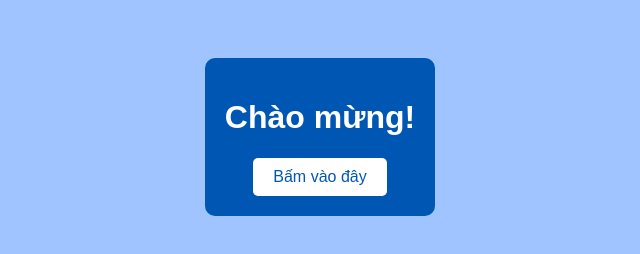
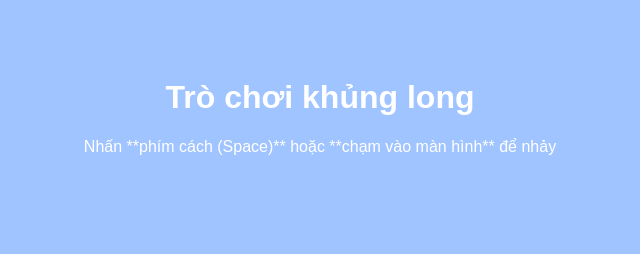
Before and after one commit to hai281104/Chao-simple-website, a plain HTML site: page index.html in a window 1280 px wide. Shown: the whole page, without its empty margins (320-960 px from the left). Drawn offline with Linux system fonts and the light colour scheme.

Commit message:
Update index.html

```diff
--- a/index.html
+++ b/index.html
@@ -3,13 +3,15 @@
 <head>
     <meta charset="UTF-8">
     <meta name="viewport" content="width=device-width, initial-scale=1.0">
-    <title>Trang Web Đơn Giản</title>
+    <title>Khủng Long Nhảy</title>
     <link rel="stylesheet" href="styles.css">
 </head>
 <body>
-    <div class="container">
-        <h1>Chào mừng!</h1>
-        <button onclick="showMessage()">Bấm vào đây</button>
+    <h1>Trò chơi khủng long</h1>
+    <p>Nhấn **phím cách (Space)** hoặc **chạm vào màn hình** để nhảy</p>
+    <div id="game" onclick="jump()">
+        <div id="dino"></div>
+        <div id="cactus"></div>
     </div>
     <script src="script.js"></script>
 </body>
```
